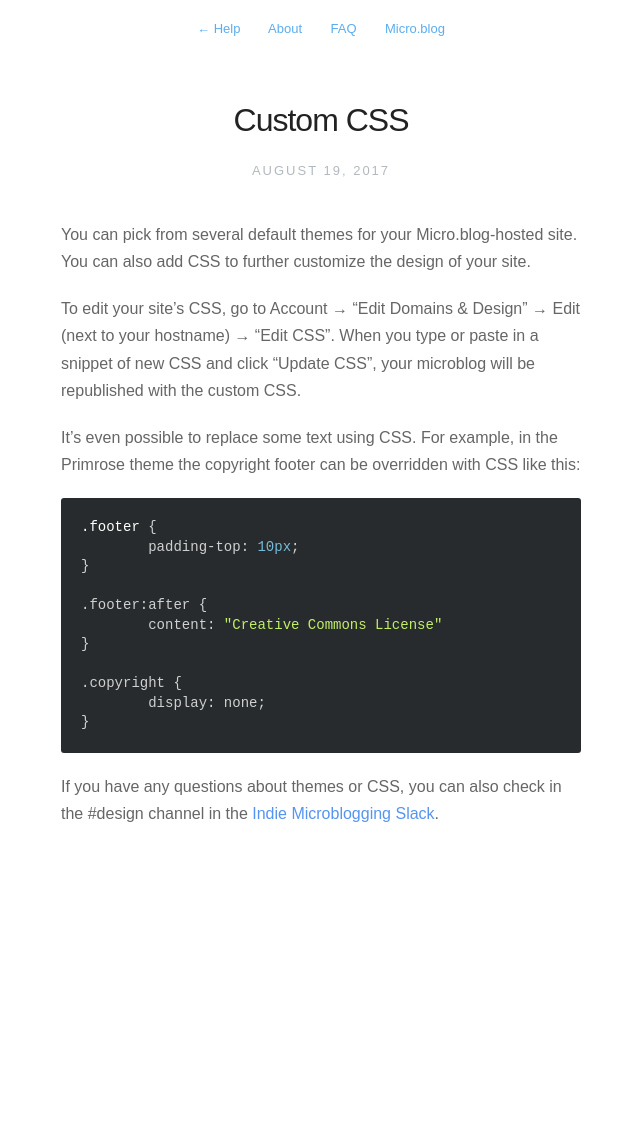
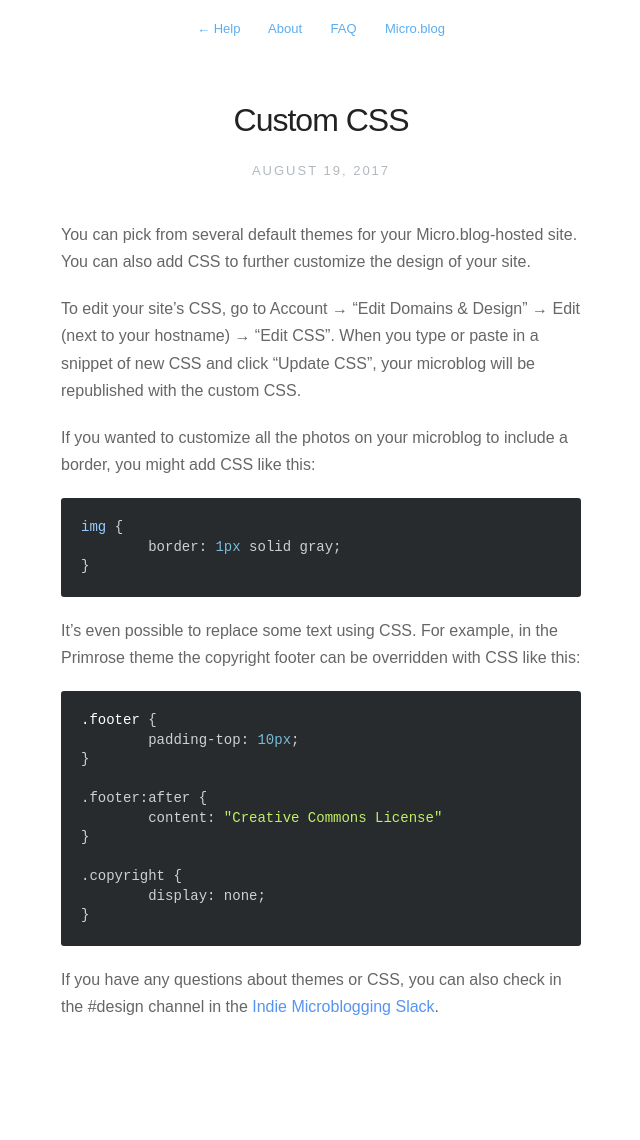
Before and after one commit to microdotblog/help.micro.blog, a Jekyll site: the page built from _posts/2017-08-19-custom-css.markdown, in a window 1280 px wide. Shown: the whole page, without its empty margins (319-959 px from the left). Built offline with Jekyll 4.4.1, drawn with Linux system fonts in a browser that asks for light colours; nearby versions of some CDN libraries; before the commit the page ends 947 px from its top, so only the background shows below that.

Commit message:
Added img border example.

````diff
--- a/_posts/2017-08-19-custom-css.markdown
+++ b/_posts/2017-08-19-custom-css.markdown
@@ -7,6 +7,14 @@
 You can pick from several default themes for your Micro.blog-hosted site. You can also add CSS to further customize the design of your site.
 
 To edit your site's CSS, go to Account → "Edit Domains & Design" → Edit (next to your hostname) → "Edit CSS". When you type or paste in a snippet of new CSS and click "Update CSS", your microblog will be republished with the custom CSS.
+
+If you wanted to customize all the photos on your microblog to include a border, you might add CSS like this:
+
+```
+img {
+	border: 1px solid gray;
+}
+```
 
 It's even possible to replace some text using CSS. For example, in the Primrose theme the copyright footer can be overridden with CSS like this:
 
````
